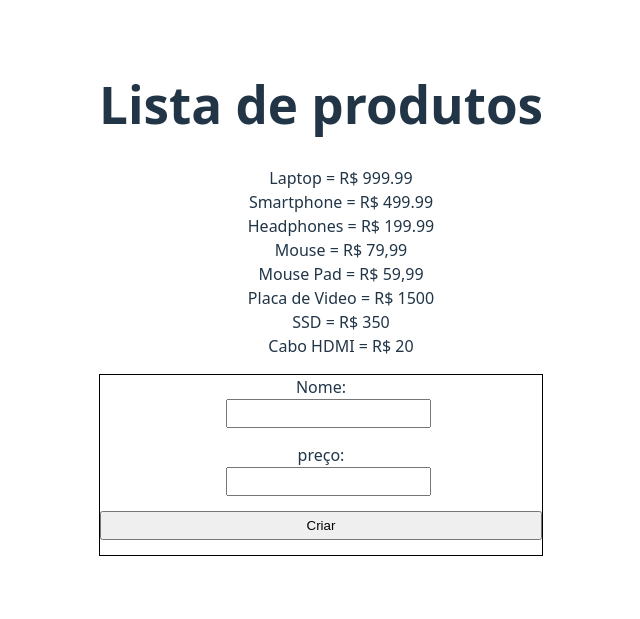
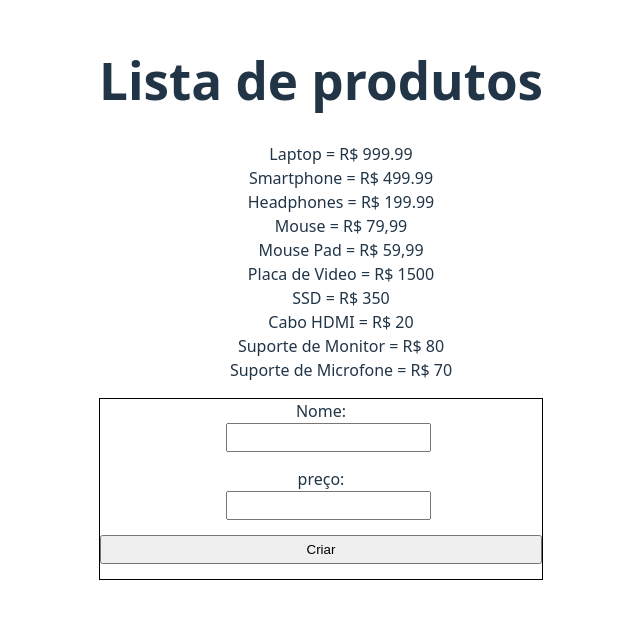
Before and after one commit to erick-amorim377/HTTP-React, a React (Vite) app: page / in a window 1280 px wide. Shown: the part 101-720 px from the top of the page, without its empty margins (319-959 px from the left). Built offline with nearby package versions, Linux system fonts and the light colour scheme; data requests are answered from the project's data file.

Commit message:
Loading no POST

```diff
--- a/data/db.json
+++ b/data/db.json
@@ -39,6 +39,16 @@
       "id": "f748",
       "name": "Cabo HDMI",
       "price": "20"
+    },
+    {
+      "id": "abe4",
+      "name": "Suporte de Monitor",
+      "price": "80"
+    },
+    {
+      "id": "f4eb",
+      "name": "Suporte de Microfone",
+      "price": "70"
     }
   ]
 }
--- a/src/App.css
+++ b/src/App.css
@@ -27,3 +27,6 @@ form input{
   width: 100%;
   padding: 5px;
 }
+.button{
+  color: black;
+}
--- a/src/App.jsx
+++ b/src/App.jsx
@@ -48,7 +48,8 @@ function App() {
             preço:
             <input type='text' value={price} name="price" onChange={(e)=> setPrice(e.target.value)}/>
           </label>
-          <input type="submit" value="Criar"/>
+          {loading && <input className="button" type="submit" value="Aguarde" disabled/>}
+          {!loading && <input className="button" type="submit" value="Criar"/>}
         </form>
       </div>
     </>
```
